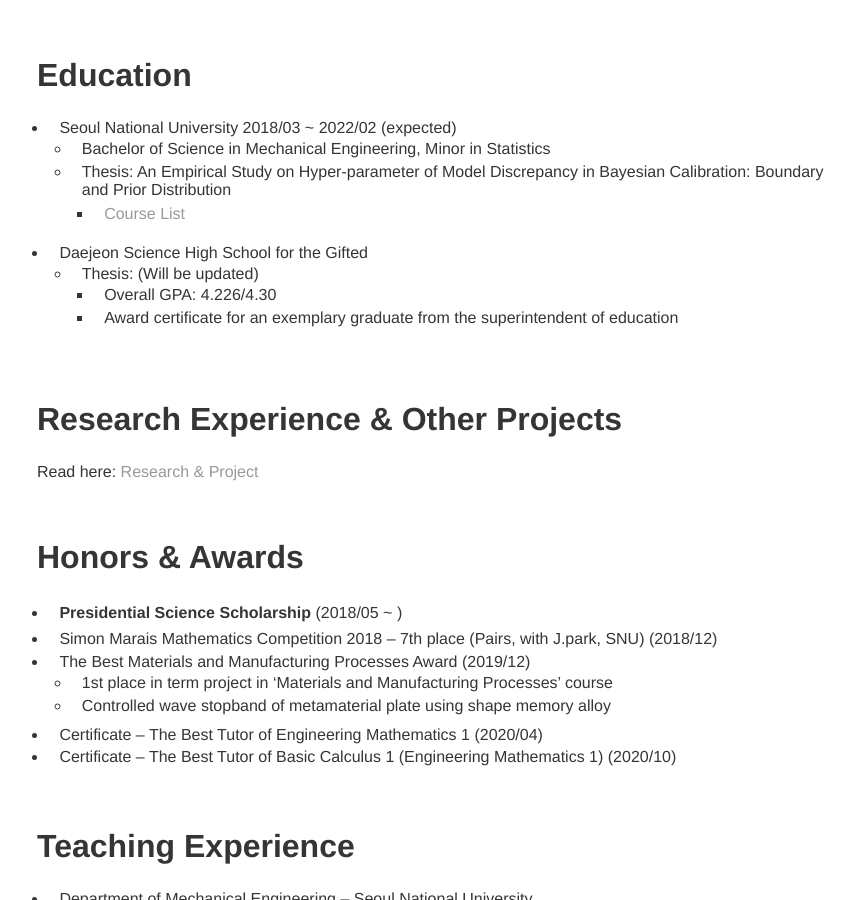
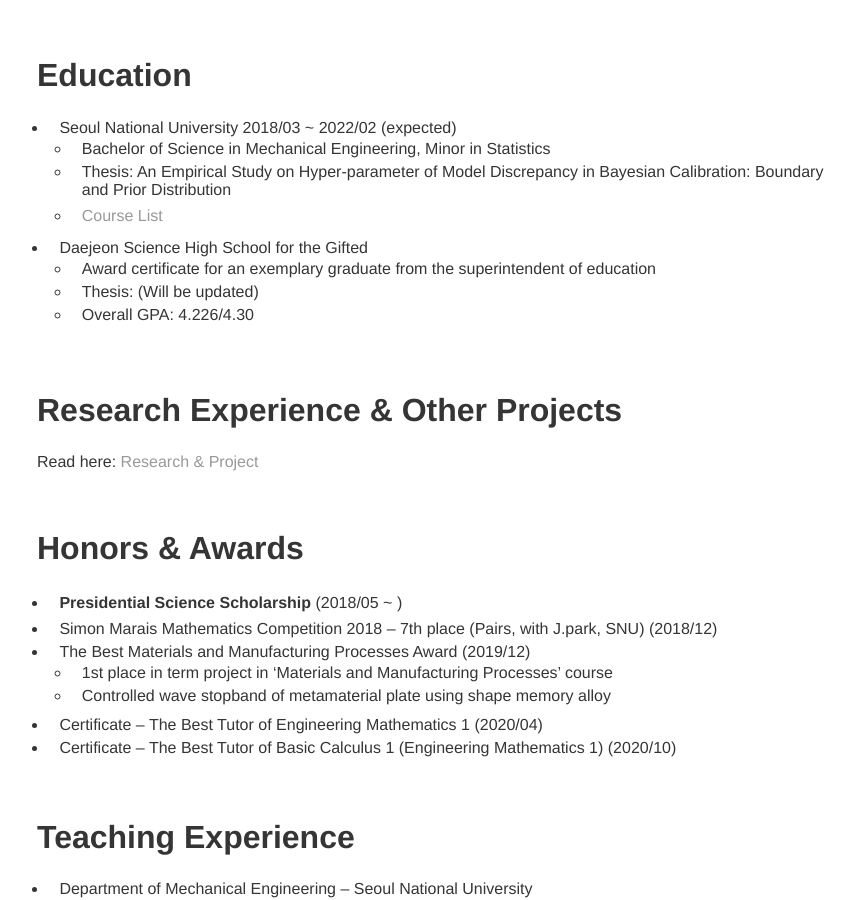
Before and after one commit to tpgml2612/CV, a Jekyll site: the page built from index.md, in a window 1280 px wide and 900 px high, scrolled down 618 px. Shown: the whole window, without its empty margins (203-1058 px from the left). Built offline with Jekyll 4.4.1, drawn with Linux system fonts in a browser that asks for light colours; our own code applies the rules of GitHub Pages for plain Markdown files.

```diff
--- a/index.md
+++ b/index.md
@@ -21,11 +21,11 @@ I want to experience a more expansive world since I was born in Korea and grew u
 * Seoul National University 2018/03 ~ 2022/02 (expected)
   * Bachelor of Science in Mechanical Engineering, Minor in Statistics
   * Thesis: An Empirical Study on Hyper-parameter of Model Discrepancy in Bayesian Calibration: Boundary and Prior Distribution
-    * <a href="https://tpgml2612.github.io/CV/courselist">Course List</a>
+  * <a href="https://tpgml2612.github.io/CV/courselist">Course List</a>
 * Daejeon Science High School for the Gifted
+  * Award certificate for an exemplary graduate from the superintendent of education
   * Thesis: (Will be updated)
-    * Overall GPA: 4.226/4.30
-    * Award certificate for an exemplary graduate from the superintendent of education
+  * Overall GPA: 4.226/4.30
 
 <br/>
 
```
